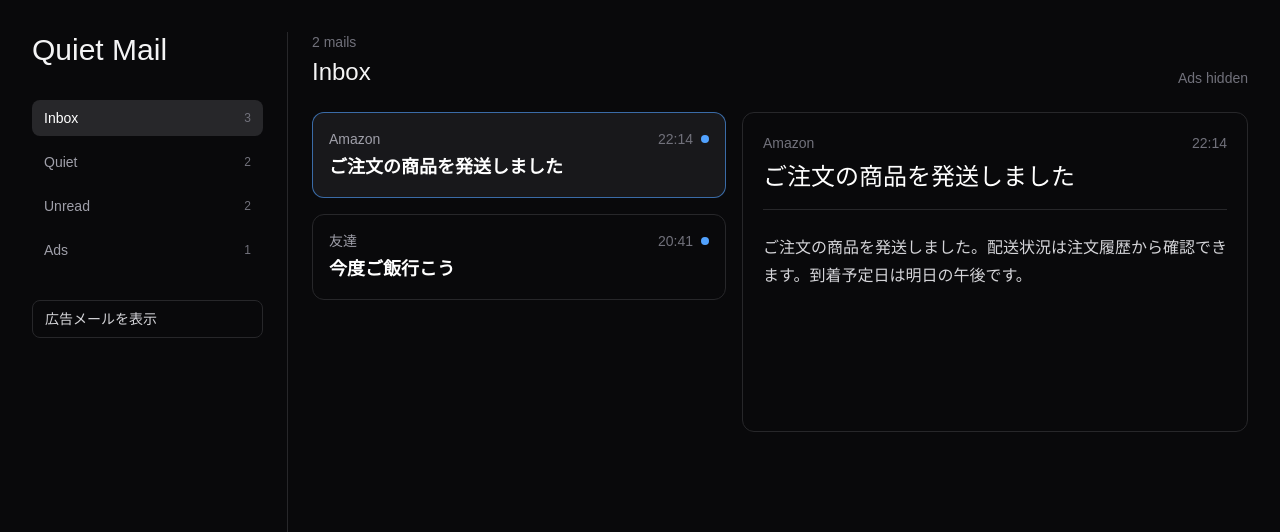
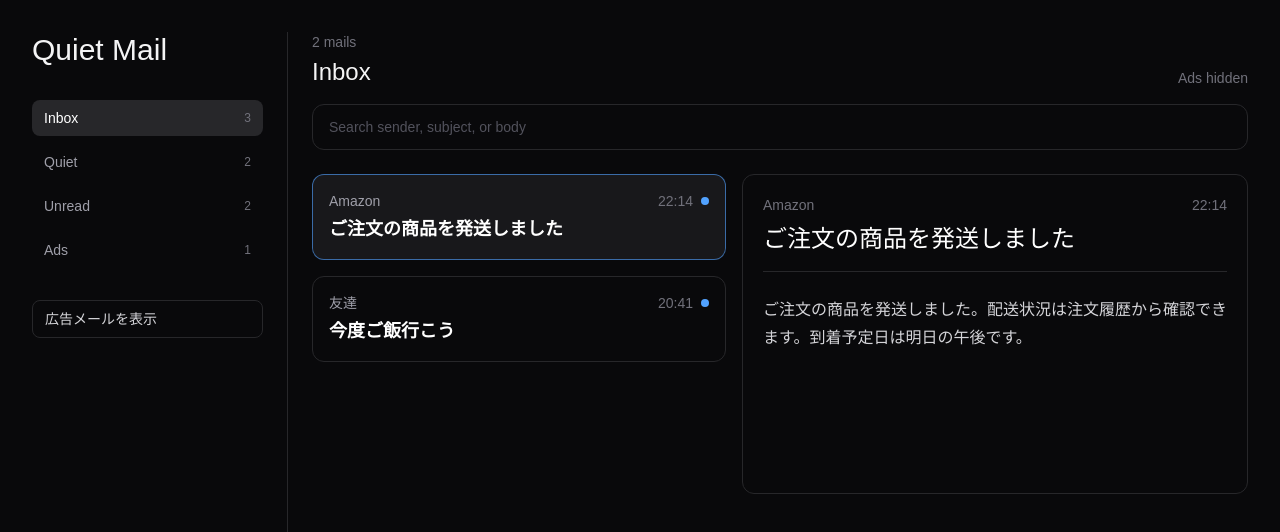
Before and after one commit to sutonomega/my-mail, a Next.js app: page / in a window 1280 px wide. Shown: the top 532 px of the page. Built offline with nearby package versions, Linux system fonts and the light colour scheme.

Commit message:
Add mail search

```diff
--- a/app/page.tsx
+++ b/app/page.tsx
@@ -47,6 +47,7 @@ export default function Home() {
   const [hideAds, setHideAds] = useState(true)
   const [selectedFolder, setSelectedFolder] = useState<Folder>("inbox")
   const [selectedMailId, setSelectedMailId] = useState(1)
+  const [searchText, setSearchText] = useState("")
 
   const folders = [
     { id: "inbox" as const, label: "Inbox", count: mails.length },
@@ -75,10 +76,21 @@ export default function Home() {
     return true
   })
 
-  const filteredMails =
+  const visibleMails =
     hideAds && selectedFolder === "inbox"
       ? folderMails.filter((mail) => mail.type !== "ad")
       : folderMails
+
+  const searchQuery = searchText.trim().toLowerCase()
+
+  const filteredMails = searchQuery
+    ? visibleMails.filter((mail) =>
+        [mail.sender, mail.subject, mail.body]
+          .join(" ")
+          .toLowerCase()
+          .includes(searchQuery)
+      )
+    : visibleMails
 
   const selectedMail =
     filteredMails.find((mail) => mail.id === selectedMailId) ??
@@ -132,7 +144,8 @@ export default function Home() {
         </aside>
 
         <section className="min-w-0 flex-1">
-          <div className="mb-6 flex items-end justify-between gap-4">
+          <div className="mb-6 flex flex-col gap-4">
+            <div className="flex items-end justify-between gap-4">
               <div>
                 <p className="text-sm text-zinc-500">
                   {filteredMails.length} mails
@@ -147,6 +160,14 @@ export default function Home() {
                   ? "Ads hidden"
                   : "All visible"}
               </p>
+            </div>
+
+            <input
+              value={searchText}
+              onChange={(event) => setSearchText(event.target.value)}
+              placeholder="Search sender, subject, or body"
+              className="w-full rounded-xl border border-zinc-800 bg-zinc-950 px-4 py-3 text-sm text-zinc-100 outline-none transition placeholder:text-zinc-600 focus:border-blue-400/70"
+            />
           </div>
 
           <div className="grid gap-4 xl:grid-cols-[minmax(280px,0.9fr)_minmax(360px,1.1fr)]">
@@ -186,6 +207,12 @@ export default function Home() {
                   </p>
                 </button>
               ))}
+
+              {filteredMails.length === 0 && (
+                <div className="rounded-xl border border-zinc-800 p-6 text-sm text-zinc-500">
+                  条件に合うメールはありません
+                </div>
+              )}
             </div>
 
             <aside className="min-h-80 rounded-xl border border-zinc-800 bg-zinc-950 p-5">
```
Lines whose indentation alone changed are shown as unchanged.
